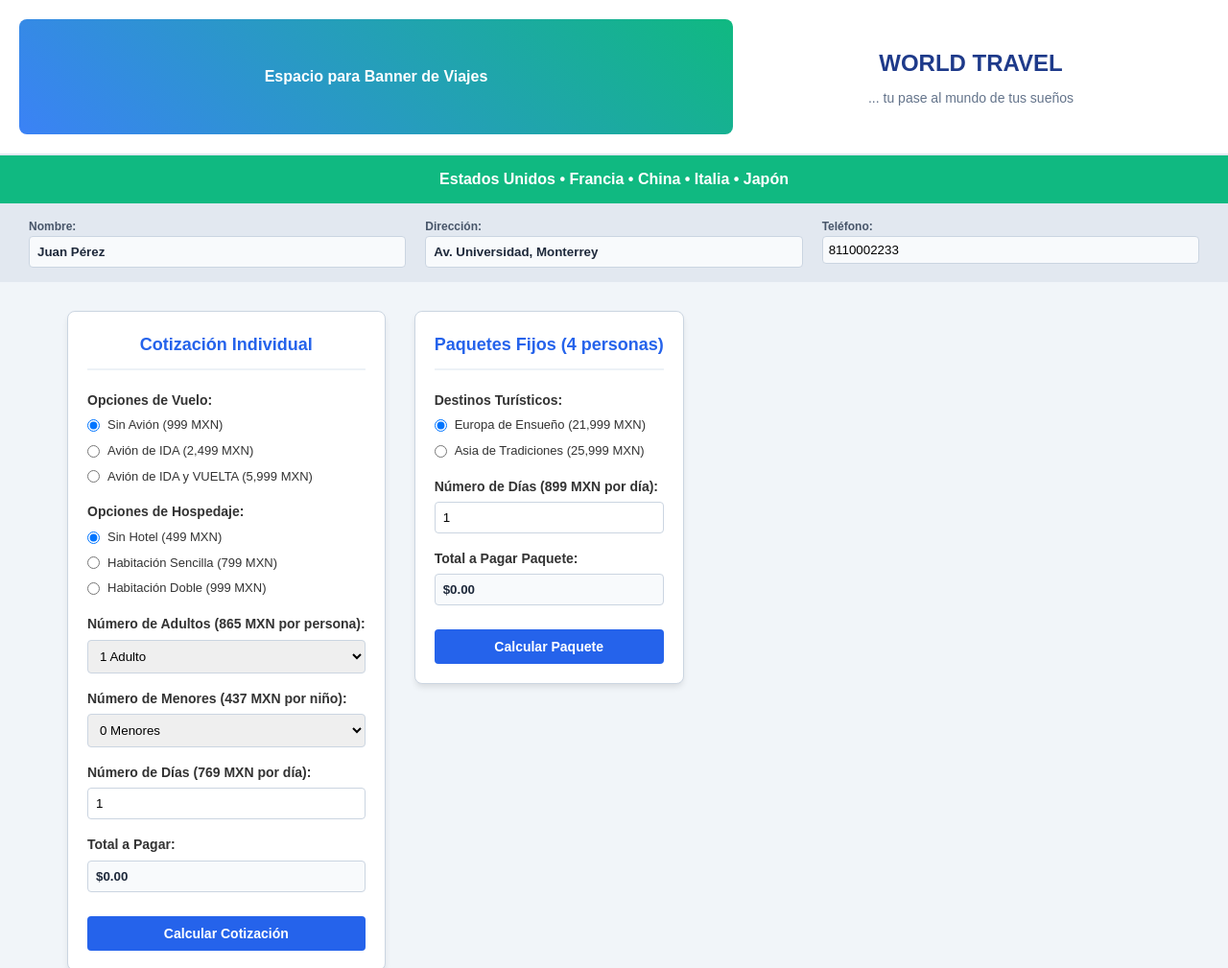
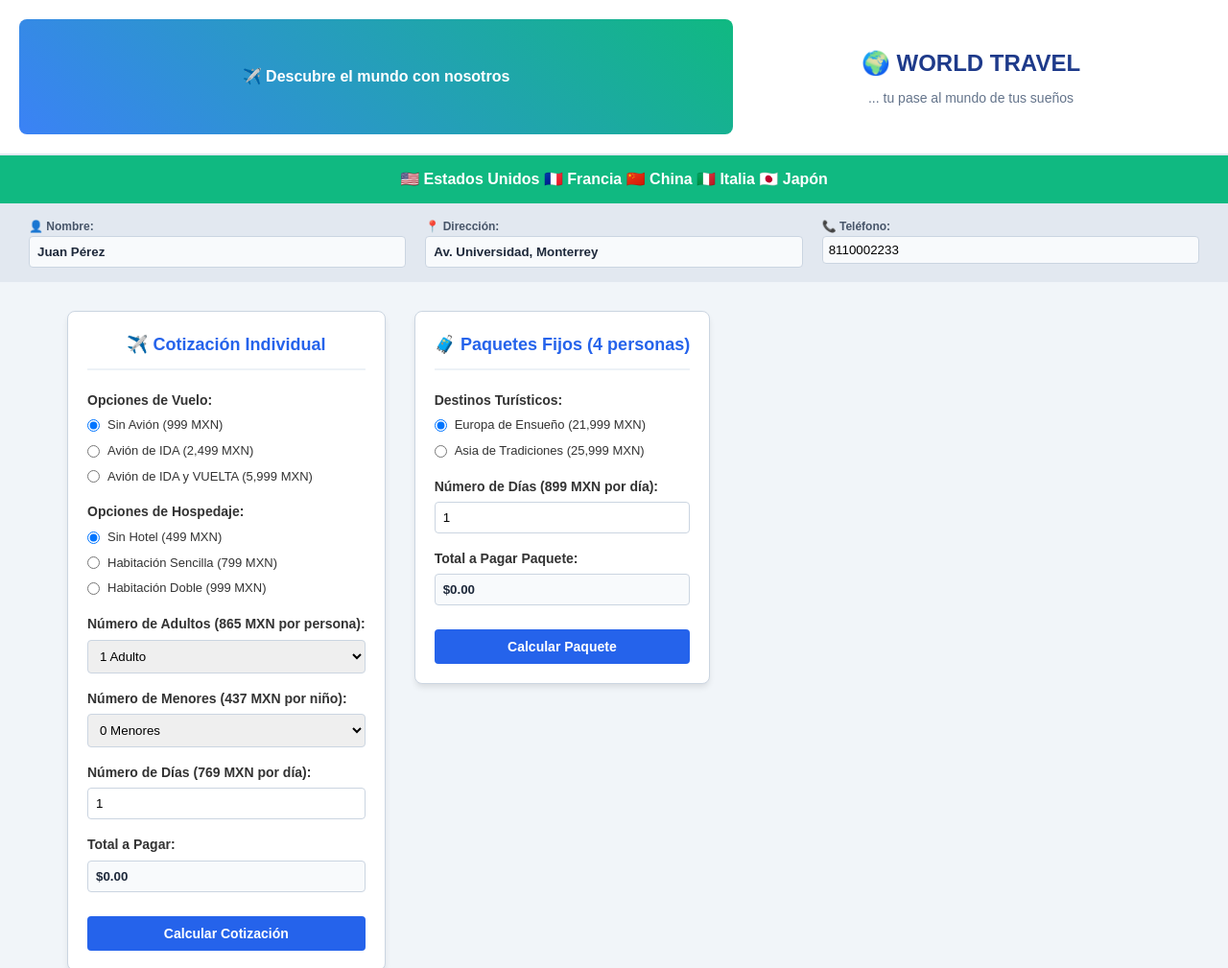
Before and after one commit to al45979-ship-it/practicas-viajes-andres-uribe, a plain HTML site: page index.html in a window 1280 px wide. Shown: the top 1009 px of the page at 96% size. Drawn offline with Linux system fonts and the light colour scheme.

Commit message:
Update index.html

```diff
--- a/index.html
+++ b/index.html
@@ -4,25 +4,27 @@
     <meta charset="UTF-8">
     <meta name="viewport" content="width=device-width, initial-scale=1.0">
     <title>World Travel Agency - Práctica Git & JS</title>
+    <link rel="preconnect" href="https://fonts.googleapis.com">
+    <link href="https://fonts.googleapis.com/css2?family=Poppins:wght@400;600;700&display=swap" rel="stylesheet">
     <link rel="stylesheet" href="style.css">
 </head>
 <body>
 
     <header class="header">
-        <div class="panoramic-image">Espacio para Banner de Viajes</div>
+        <div class="panoramic-image">✈️ Descubre el mundo con nosotros</div>
 
         <div class="logo-section">
-            <div class="logo">WORLD TRAVEL</div>
+            <div class="logo">🌍 WORLD TRAVEL</div>
             <div class="slogan">... tu pase al mundo de tus sueños</div>
         </div>
     </header>
 
     <div class="countries-bar">
-        <span>Estados Unidos</span> •
-        <span>Francia</span> •
-        <span>China</span> •
-        <span>Italia</span> •
-        <span>Japón</span>
+        <span>🇺🇸 Estados Unidos</span>
+        <span>🇫🇷 Francia</span>
+        <span>🇨🇳 China</span>
+        <span>🇮🇹 Italia</span>
+        <span>🇯🇵 Japón</span>
     </div>
 
     <section class="client-data">
@@ -30,17 +32,17 @@
         <div class="client-row">
 
             <div class="client-field">
-                <label for="nombre">Nombre:</label>
+                <label for="nombre">👤 Nombre:</label>
                 <input type="text" id="nombre" readonly value="Juan Pérez">
             </div>
 
             <div class="client-field">
-                <label for="direccion">Dirección:</label>
+                <label for="direccion">📍 Dirección:</label>
                 <input type="text" id="direccion" readonly value="Av. Universidad, Monterrey">
             </div>
 
             <div class="client-field">
-                <label for="telefono">Teléfono:</label>
+                <label for="telefono">📞 Teléfono:</label>
                 <input type="tel" id="telefono" readonly value="8110002233">
             </div>
 
@@ -56,7 +58,7 @@
 
             <section class="form-section">
 
-                <h2 class="section-title">Cotización Individual</h2>
+                <h2 class="section-title">✈️ Cotización Individual</h2>
 
                 <div class="form-group">
 
@@ -196,9 +198,7 @@
 
             <section class="form-section">
 
-                <h2 class="section-title">
-                    Paquetes Fijos (4 personas)
-                </h2>
+                <h2 class="section-title">🧳 Paquetes Fijos (4 personas)</h2>
 
                 <div class="form-group">
 
```
